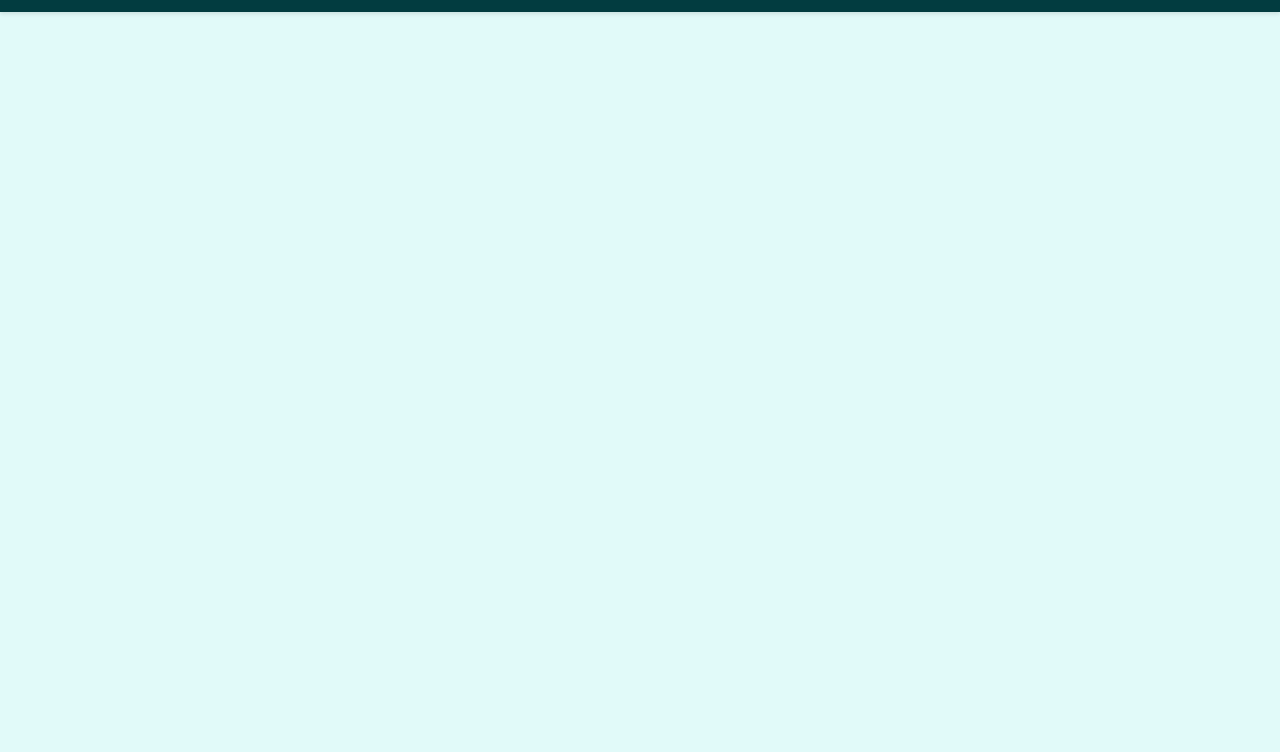
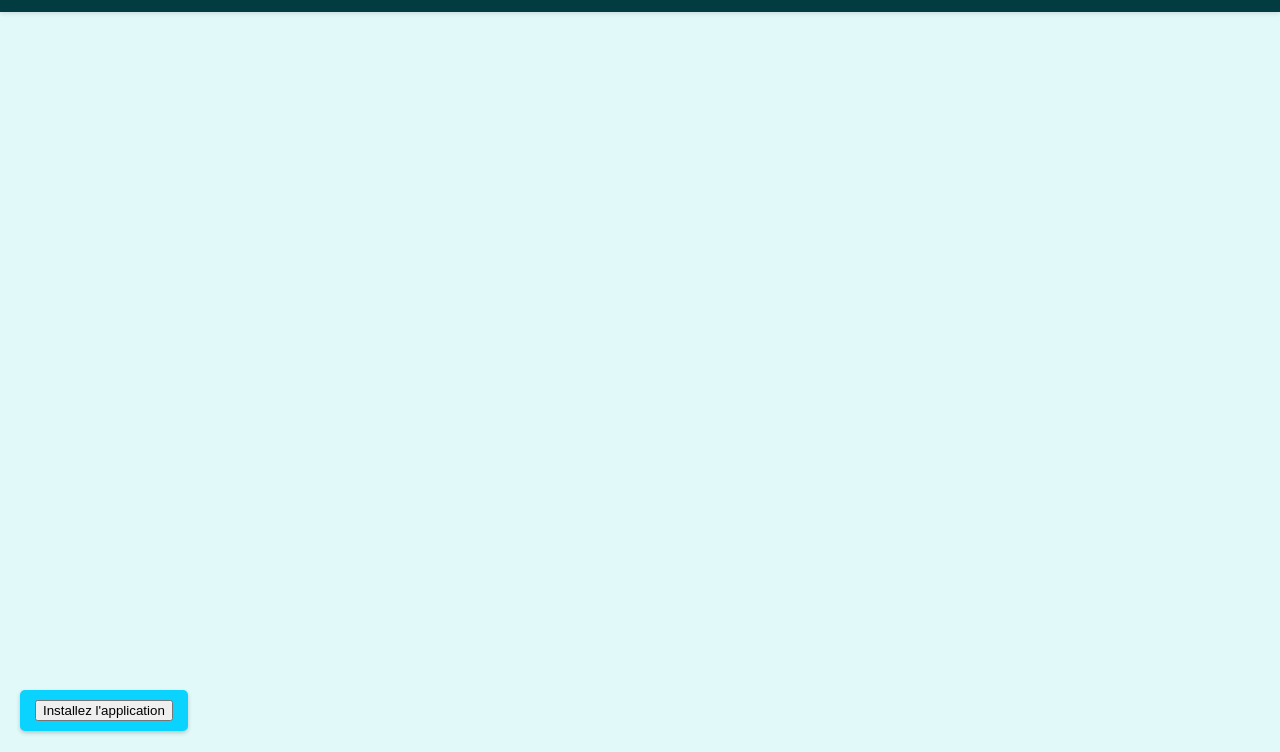
Before and after one commit to pcharli/webapp2-map, a plain HTML site: page index.html in a window 1280 px wide. Shown: the part 49-801 px from the top of the page. Drawn offline with nearby package versions, Linux system fonts and the light colour scheme.

Commit message:
add install

```diff
--- a/index.html
+++ b/index.html
@@ -37,6 +37,9 @@
     <button id="reset-btn">Reset</button>
   </header>
   <div id="map"></div>
+  <div class="install" id="install">
+    <button id="install-btn">Installez l'application</button>
+  </div>
 
   <!-- Leaflet JS -->
   <script src="https://unpkg.com/leaflet@1.9.4/dist/leaflet.js"></script>
--- a/map.css
+++ b/map.css
@@ -65,3 +65,18 @@ header h1 {
 img.leaflet-marker-icon {
   box-shadow:  4px 8px 13px rgba(0, 0, 0, .5);
 }
+
+.install {
+  position: fixed;
+  bottom: 20px;
+  left: 20px;
+  background-color: #0AD3FF;
+  padding: 10px 15px;
+  border-radius: 5px;
+  box-shadow: 0 2px 4px rgba(0, 0, 0, 0.2);
+  z-index:1000;
+}
+
+.hidden {
+  display: none;
+}
--- a/map.js
+++ b/map.js
@@ -3,6 +3,10 @@ import { getDeviceLocation } from "./geo.js"
 import { travaux } from "./travaux.js"
 //import { laLouviere } from "./la-louviere.js"
 import { brussel } from "./brussel.js"
+import { initInstall } from './install.js';
+
+// Lancement de la logique d'installation
+initInstall();
 
 async function init() {
   const location = await getDeviceLocation()
```
Also changed, not shown: manifest.json.
